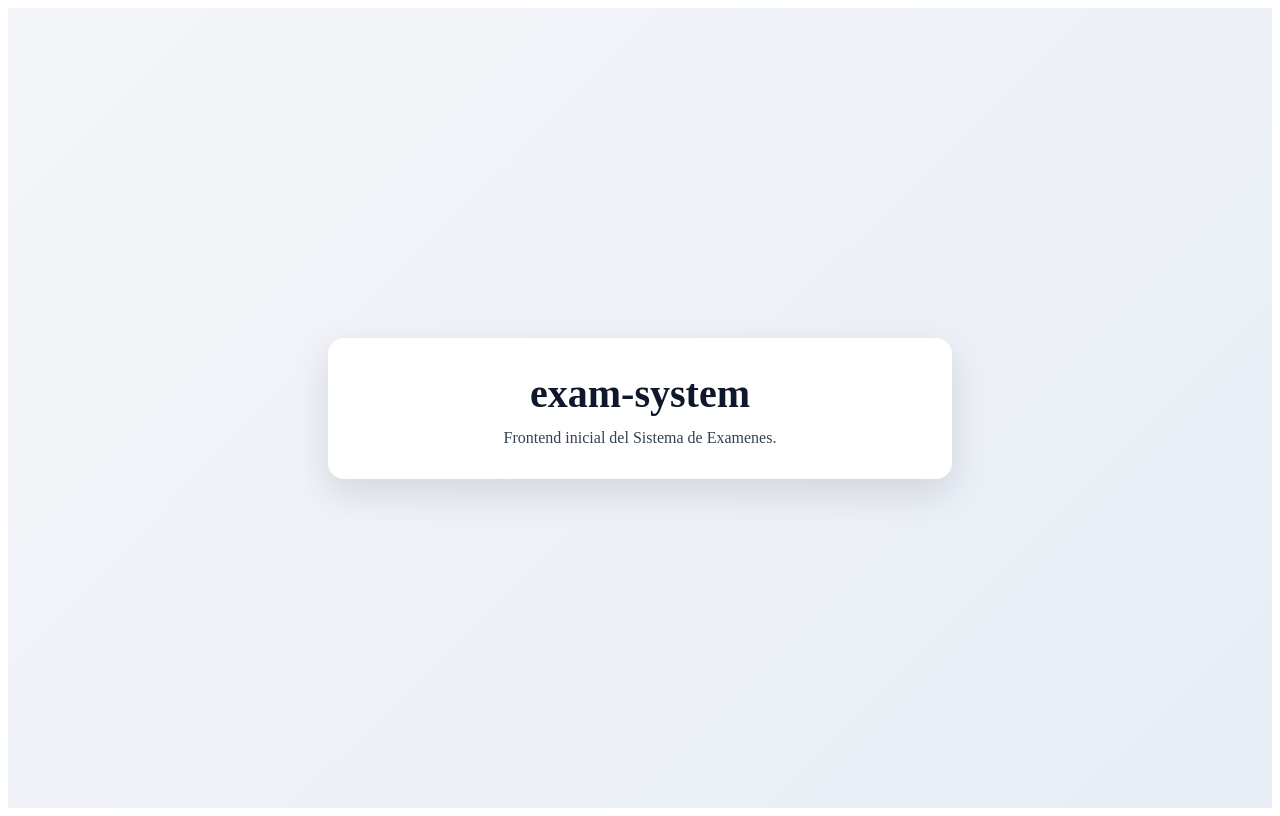
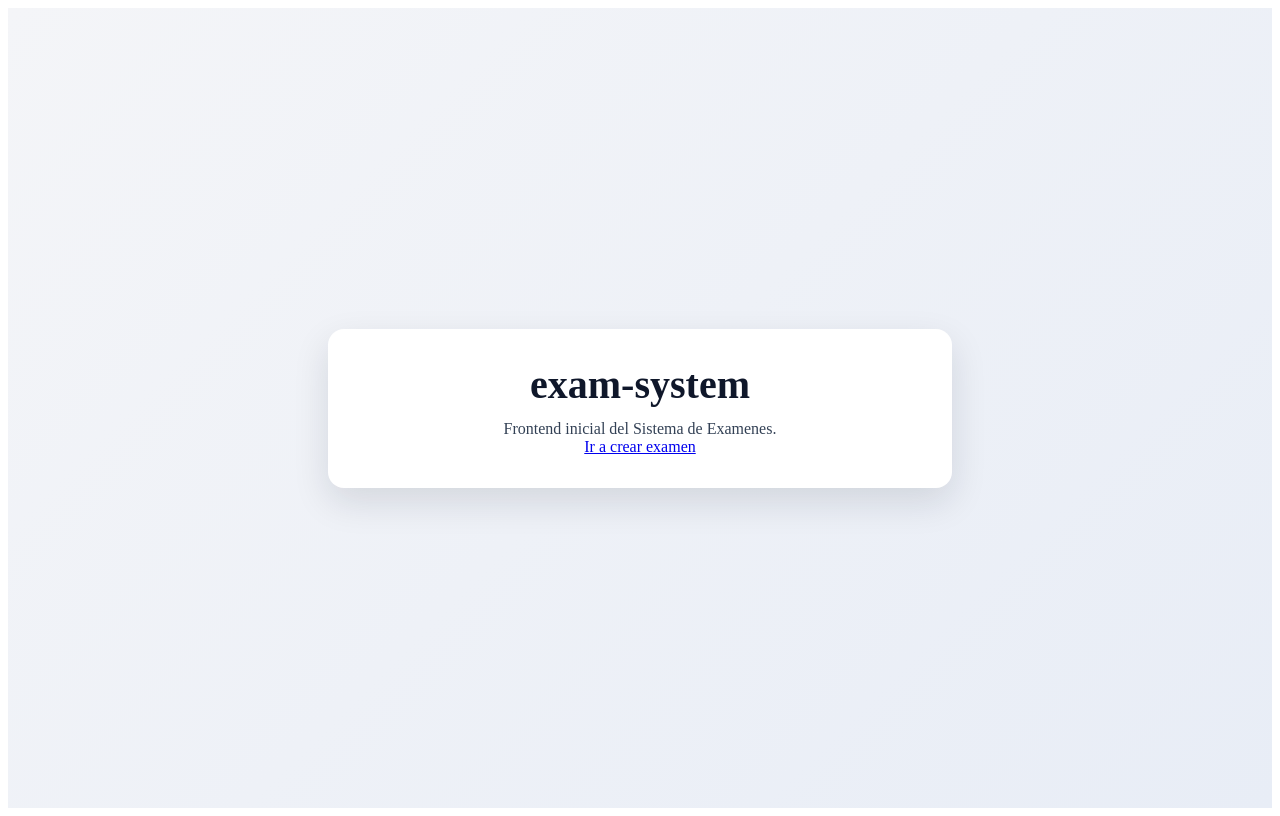
Before and after one commit to lucianodiamand/taller4_sistema_examenes, an Angular app in the folder frontend/: page / in a window 1280 px wide. Built offline with nearby package versions, Linux system fonts and the light colour scheme.

Commit message:
feat(exam): create exam use case

```diff
--- a/frontend/src/app/app.html
+++ b/frontend/src/app/app.html
@@ -2,5 +2,6 @@
   <section class="card">
     <h1>{{ title() }}</h1>
     <p>Frontend inicial del Sistema de Examenes.</p>
+    <a href="/">Ir a crear examen</a>
   </section>
 </main>
```
